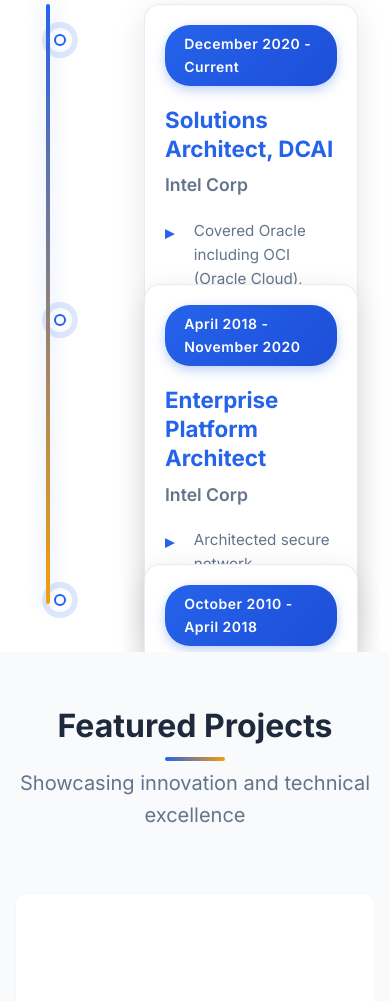
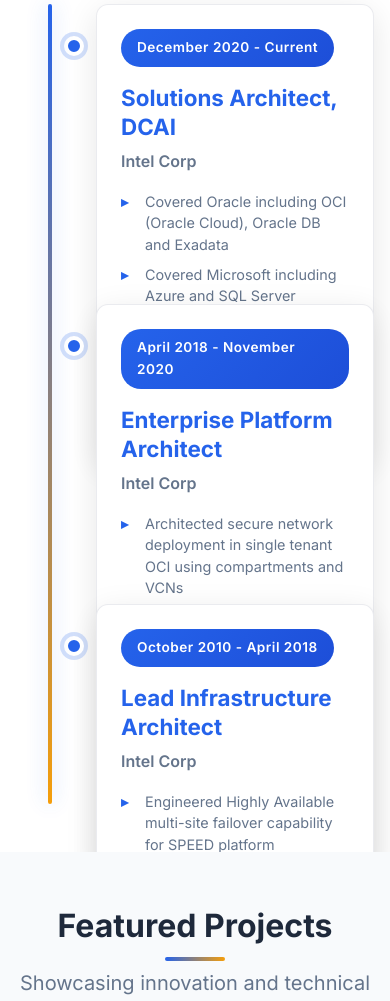
Before and after one commit to dfreimuth/cvwebsite, a website: page index.html in a window 390 px wide. Shown: the part 2784-3785 px from the top of the page. Drawn offline with Linux system fonts and the light colour scheme.

Commit message:
Rebuild timeline component with perfect center alignment
- Complete rebuild of timeline system from scratch
- Fixed persistent alignment issues between timeline bar and markers
- Both timeline bar and markers now use identical positioning (left: 50%, transform: translateX(-50%))
- Simplified JavaScript with new StaggeredTimeline class using clean naming conventions
- Updated CSS with timeline-wrapper, timeline-entry, timeline-dot, timeline-box structure
- Moved arrow pointers 24px outside textboxes for cleaner appearance
- Enhanced positioning system eliminates previous circular alignment issues
- 300px vertical stagger spacing for optimal layout
- Improved hover effects and responsive design
- Timeline now displays with perfect center alignment and professional appearance

```diff
--- a/css/style.css
+++ b/css/style.css
@@ -503,19 +503,19 @@
     font-weight: 500;
 }
 
-/* Experience Section - Enhanced Staggered Vertical Timeline */
-.staggered-timeline {
-    position: relative;
-    max-width: 1200px;
+/* Experience Section - Clean Timeline Implementation */
+.timeline-wrapper {
+    position: relative;
+    max-width: 1000px;
     margin: 0 auto;
-    padding: 4rem 2rem 6rem 2rem;
+    padding: 3rem 0;
     min-height: 1400px;
 }
 
-/* Central vertical line */
-.timeline-line {
-    position: absolute;
-    left: %;
+/* Central vertical line - perfectly centered */
+.timeline-center-line {
+    position: absolute;
+    left: 50%;
     top: 0;
     bottom: 0;
     width: 4px;
@@ -526,89 +526,75 @@
     z-index: 1;
 }
 
-/* Timeline items with staggered positioning */
-.timeline-item {
+/* Timeline entries - positioned absolutely for perfect control */
+.timeline-entry {
     position: absolute;
     width: 100%;
     display: flex;
-    align-items: flex-start;
+    align-items: center;
     opacity: 0;
-    transform: translateY(50px);
+    transform: translateY(30px);
     transition: all 0.8s cubic-bezier(0.4, 0, 0.2, 1);
 }
 
-.timeline-item.animate-in {
+.timeline-entry.visible {
     opacity: 1;
     transform: translateY(0);
 }
 
-/* Left side items */
-.timeline-item-left {
+/* Left side entries */
+.timeline-entry.left {
     justify-content: flex-start;
-    padding-left: 2rem;
-}
-
-.timeline-item-left .timeline-content {
+    padding-right: calc(50% + 2rem);
+}
+
+.timeline-entry.left .timeline-box {
     text-align: right;
-    margin-right: 3rem;
-    max-width: min(500px, calc(50vw - 6rem));
-}
-
-/* Right side items */
-.timeline-item-right {
+    margin-right: 2rem;
+}
+
+/* Right side entries */
+.timeline-entry.right {
     justify-content: flex-end;
-    padding-right: 2rem;
-}
-
-.timeline-item-right .timeline-content {
+    padding-left: calc(50% + 2rem);
+}
+
+.timeline-entry.right .timeline-box {
     text-align: left;
-    margin-left: 3rem;
-    max-width: min(500px, calc(50vw - 6rem));
-}
-
-/* Timeline markers */
-.timeline-marker {
+    margin-left: 2rem;
+}
+
+/* Timeline dots - centered on the line */
+.timeline-dot {
     position: absolute;
     left: 50%;
-    top: 1.5rem;
-    width: 24px;
-    height: 24px;
+    top: 2rem;
+    width: 20px;
+    height: 20px;
     background: var(--primary-color);
-    border: 6px solid white;
+    border: 4px solid white;
     border-radius: 50%;
     transform: translateX(-50%);
     z-index: 10;
-    box-shadow: 0 0 0 6px rgba(37, 99, 235, 0.15);
-    transition: all 0.4s ease;
-    cursor: pointer;
-}
-
-.timeline-marker-inner {
-    width: 8px;
-    height: 8px;
+    box-shadow: 0 0 0 4px rgba(37, 99, 235, 0.2);
+    transition: all 0.3s ease;
+}
+
+/* Content boxes */
+.timeline-box {
     background: white;
-    border-radius: 50%;
-    position: absolute;
-    top: 50%;
-    left: 50%;
-    transform: translate(-50%, -50%);
-    transition: all 0.3s ease;
-}
-
-/* Content boxes */
-.timeline-content {
-    background: white;
-    padding: 1.5rem;
-    border-radius: 16px;
+    padding: 2rem;
+    border-radius: 12px;
     box-shadow: 0 8px 32px rgba(0, 0, 0, 0.1);
     border: 1px solid rgba(229, 231, 235, 0.8);
     position: relative;
+    max-width: 450px;
+    min-height: 200px;
     transition: all 0.4s cubic-bezier(0.4, 0, 0.2, 1);
-    min-height: 160px;
-}
-
-/* Arrow pointers for connection to markers */
-.timeline-item-left .timeline-content::before {
+}
+
+/* Arrow connectors */
+.timeline-entry.left .timeline-box::after {
     content: '';
     position: absolute;
     top: 2rem;
@@ -620,7 +606,7 @@
     z-index: 5;
 }
 
-.timeline-item-right .timeline-content::before {
+.timeline-entry.right .timeline-box::after {
     content: '';
     position: absolute;
     top: 2rem;
@@ -633,144 +619,129 @@
 }
 
 /* Content styling */
-.timeline-date {
+.timeline-date-badge {
     display: inline-block;
     background: linear-gradient(135deg, var(--primary-color), var(--primary-dark));
     color: white;
-    padding: 0.5rem 1.2rem;
-    border-radius: 25px;
-    font-size: 0.875rem;
+    padding: 0.5rem 1rem;
+    border-radius: 20px;
+    font-size: 0.85rem;
     font-weight: 600;
-    margin-bottom: 1.2rem;
+    margin-bottom: 1rem;
     letter-spacing: 0.5px;
-    box-shadow: 0 4px 12px rgba(37, 99, 235, 0.3);
-}
-
-.timeline-title {
+}
+
+.timeline-job-title {
     color: var(--primary-color);
-    font-size: 1.6rem;
+    font-size: 1.4rem;
     margin-bottom: 0.5rem;
     font-weight: 700;
     line-height: 1.3;
 }
 
-.timeline-company {
+.timeline-company-name {
     color: var(--text-secondary);
     font-weight: 600;
-    margin-bottom: 1.2rem;
-    font-size: 1.1rem;
-}
-
-.timeline-responsibilities {
+    margin-bottom: 1rem;
+    font-size: 1rem;
+}
+
+.timeline-duties {
     list-style: none;
-    padding-left: 0;
+    padding: 0;
     margin: 0;
 }
 
-.timeline-responsibilities li {
-    position: relative;
-    padding-left: 1.8rem;
-    margin-bottom: 0.6rem;
+.timeline-duties li {
+    position: relative;
+    padding-left: 1.5rem;
+    margin-bottom: 0.5rem;
     color: var(--text-secondary);
-    line-height: 1.6;
-    font-size: 0.95rem;
-}
-
-.timeline-responsibilities li::before {
+    line-height: 1.5;
+    font-size: 0.9rem;
+}
+
+.timeline-duties li::before {
     content: '▸';
     position: absolute;
     left: 0;
     color: var(--primary-color);
     font-weight: bold;
-    font-size: 1.1rem;
     transition: all 0.3s ease;
 }
 
 /* Hover effects */
-.timeline-item.hovered .timeline-content {
-    transform: translateY(-8px);
+.timeline-entry.hover-active .timeline-box {
+    transform: translateY(-5px);
     box-shadow: 0 16px 48px rgba(0, 0, 0, 0.15);
-    border: 2px solid var(--primary-color);
-}
-
-.timeline-item.hovered .timeline-marker {
+    border-color: var(--primary-color);
+}
+
+.timeline-entry.hover-active .timeline-dot {
     background: var(--accent-color);
-    transform: translateX(-50%) scale(1.3);
-    box-shadow: 0 0 0 10px rgba(245, 158, 11, 0.2);
-}
-
-.timeline-item.hovered .timeline-marker-inner {
-    background: var(--primary-color);
-    transform: translate(-50%, -50%) scale(1.2);
-}
-
-.timeline-item.hovered .timeline-responsibilities li::before {
+    transform: translateX(-50%) scale(1.2);
+    box-shadow: 0 0 0 6px rgba(245, 158, 11, 0.3);
+}
+
+.timeline-entry.hover-active .timeline-duties li::before {
     color: var(--accent-color);
-    transform: scale(1.2);
-}
-
-/* Enhanced arrow pointers with hover border effect */
-.timeline-item-left.hovered .timeline-content::before {
+}
+
+/* Arrow hover effects */
+.timeline-entry.left.hover-active .timeline-box::after {
     border-left-color: var(--primary-color);
-    border-width: 14px;
-    right: -28px;
-}
-
-.timeline-item-right.hovered .timeline-content::before {
+}
+
+.timeline-entry.right.hover-active .timeline-box::after {
     border-right-color: var(--primary-color);
-    border-width: 14px;
-    left: -28px;
-}
-
-/* Staggered animation delays */
-.timeline-item:nth-child(2) { transition-delay: 0.1s; }
-.timeline-item:nth-child(3) { transition-delay: 0.2s; }
-.timeline-item:nth-child(4) { transition-delay: 0.3s; }
-.timeline-item:nth-child(5) { transition-delay: 0.4s; }
+}
+
+/* Animation delays for staggered entrance */
+.timeline-entry:nth-child(2) { transition-delay: 0.1s; }
+.timeline-entry:nth-child(3) { transition-delay: 0.2s; }
+.timeline-entry:nth-child(4) { transition-delay: 0.3s; }
+.timeline-entry:nth-child(5) { transition-delay: 0.4s; }
 
 /* Responsive design */
 @media (max-width: 768px) {
-    .staggered-timeline {
-        padding: 2rem 0;
-        min-height: 600px;
-    }
-
-    .timeline-line {
+    .timeline-wrapper {
+        padding: 2rem 1rem;
+        min-height: 800px;
+    }
+
+    .timeline-center-line {
         left: 2rem;
-    }
-
-    .timeline-item-left,
-    .timeline-item-right {
+        transform: none;
+    }
+
+    .timeline-entry.left,
+    .timeline-entry.right {
         justify-content: flex-start;
         padding-left: 4rem;
         padding-right: 1rem;
     }
 
-    .timeline-item-left .timeline-content,
-    .timeline-item-right .timeline-content {
+    .timeline-entry.left .timeline-box,
+    .timeline-entry.right .timeline-box {
         text-align: left;
         margin-left: 0;
         margin-right: 0;
         max-width: none;
     }
 
-    .timeline-marker {
+    .timeline-dot {
         left: 2rem;
         transform: none;
     }
 
-    .timeline-item-left .timeline-content::before,
-    .timeline-item-right .timeline-content::before {
+    .timeline-entry.left .timeline-box::after,
+    .timeline-entry.right .timeline-box::after {
         display: none;
     }
 
-    .timeline-content {
-        padding: 1.8rem;
-        min-height: 140px;
-    }
-
-    .timeline-title {
-        font-size: 1.4rem;
+    .timeline-box {
+        padding: 1.5rem;
+        min-height: 160px;
     }
 }
 
--- a/js/vertical-timeline.js
+++ b/js/vertical-timeline.js
@@ -1,8 +1,5 @@
-// Enhanced Vertical Timeline Component
-// This creates a vertical timeline with staggered positioning exactly as requested:
-// - First item on top left
-// - Next timeline marker starts halfway down the previous textbox
-// - Alternating left and right sides
+// Clean Timeline Implementation - Rebuilt from scratch
+// Creates a vertical timeline with perfect center alignment and staggered positioning
 
 class StaggeredTimeline {
     constructor(containerId) {
@@ -10,7 +7,7 @@
         this.data = [
             {
                 id: 1,
-                position: 'left',
+                side: 'left',
                 date: 'December 2020 - Current',
                 title: 'Solutions Architect, DCAI',
                 company: 'Intel Corp',
@@ -23,7 +20,7 @@
             },
             {
                 id: 2,
-                position: 'right',
+                side: 'right',
                 date: 'April 2018 - November 2020',
                 title: 'Enterprise Platform Architect',
                 company: 'Intel Corp',
@@ -36,7 +33,7 @@
             },
             {
                 id: 3,
-                position: 'left',
+                side: 'left',
                 date: 'October 2010 - April 2018',
                 title: 'Lead Infrastructure Architect',
                 company: 'Intel Corp',
@@ -49,7 +46,7 @@
             },
             {
                 id: 4,
-                position: 'right',
+                side: 'right',
                 date: 'June 2005 - October 2010',
                 title: 'Staff Software Engineer, Digital Health Group',
                 company: 'Intel Corp',
@@ -69,77 +66,66 @@
             console.error('Timeline container not found');
             return;
         }
-
         this.render();
-        this.addEventListeners();
+        this.setupInteractions();
     }
 
     render() {
-        const timelineHTML = `
-            <div class="staggered-timeline">
-                <div class="timeline-line"></div>
+        // Create the main timeline structure
+        this.container.innerHTML = `
+            <div class="timeline-wrapper">
+                <div class="timeline-center-line"></div>
                 ${this.data.map((item, index) => this.createTimelineItem(item, index)).join('')}
             </div>
         `;
-
-        this.container.innerHTML = timelineHTML;
     }
 
     createTimelineItem(item, index) {
-        const offsetTop = index * 280; // Further increased spacing: stagger each item by 280px for optimal vertical space
+        const yPosition = index * 300; // Stagger items vertically
 
         return `
-            <div class="timeline-item timeline-item-${item.position}"
-                 style="top: ${offsetTop}px;"
-                 data-index="${index}">
-                <div class="timeline-marker">
-                    <div class="timeline-marker-inner"></div>
-                </div>
-                <div class="timeline-content">
-                    <div class="timeline-date">${item.date}</div>
-                    <h3 class="timeline-title">${item.title}</h3>
-                    <h4 class="timeline-company">${item.company}</h4>
-                    <ul class="timeline-responsibilities">
-                        ${item.responsibilities.map(resp => `<li>${resp}</li>`).join('')}
+            <div class="timeline-entry ${item.side}" style="top: ${yPosition}px;">
+                <div class="timeline-dot"></div>
+                <div class="timeline-box">
+                    <div class="timeline-date-badge">${item.date}</div>
+                    <h3 class="timeline-job-title">${item.title}</h3>
+                    <h4 class="timeline-company-name">${item.company}</h4>
+                    <ul class="timeline-duties">
+                        ${item.responsibilities.map(duty => `<li>${duty}</li>`).join('')}
                     </ul>
                 </div>
             </div>
         `;
     }
 
-    addEventListeners() {
-        // Add scroll animation
-        const observerOptions = {
-            threshold: 0.1,
-            rootMargin: '0px 0px -50px 0px'
-        };
-
+    setupInteractions() {
+        // Scroll animations
         const observer = new IntersectionObserver((entries) => {
             entries.forEach(entry => {
                 if (entry.isIntersecting) {
-                    entry.target.classList.add('animate-in');
+                    entry.target.classList.add('visible');
                 }
             });
-        }, observerOptions);
+        }, { threshold: 0.3 });
 
-        this.container.querySelectorAll('.timeline-item').forEach(item => {
-            observer.observe(item);
+        this.container.querySelectorAll('.timeline-entry').forEach(entry => {
+            observer.observe(entry);
         });
 
-        // Add hover effects
-        this.container.querySelectorAll('.timeline-item').forEach(item => {
-            item.addEventListener('mouseenter', () => {
-                item.classList.add('hovered');
+        // Hover effects
+        this.container.querySelectorAll('.timeline-entry').forEach(entry => {
+            entry.addEventListener('mouseenter', () => {
+                entry.classList.add('hover-active');
             });
 
-            item.addEventListener('mouseleave', () => {
-                item.classList.remove('hovered');
+            entry.addEventListener('mouseleave', () => {
+                entry.classList.remove('hover-active');
             });
         });
     }
 }
 
-// Initialize timeline when DOM is loaded
+// Initialize when page loads
 document.addEventListener('DOMContentLoaded', () => {
     new StaggeredTimeline('timeline-container');
 });
```
